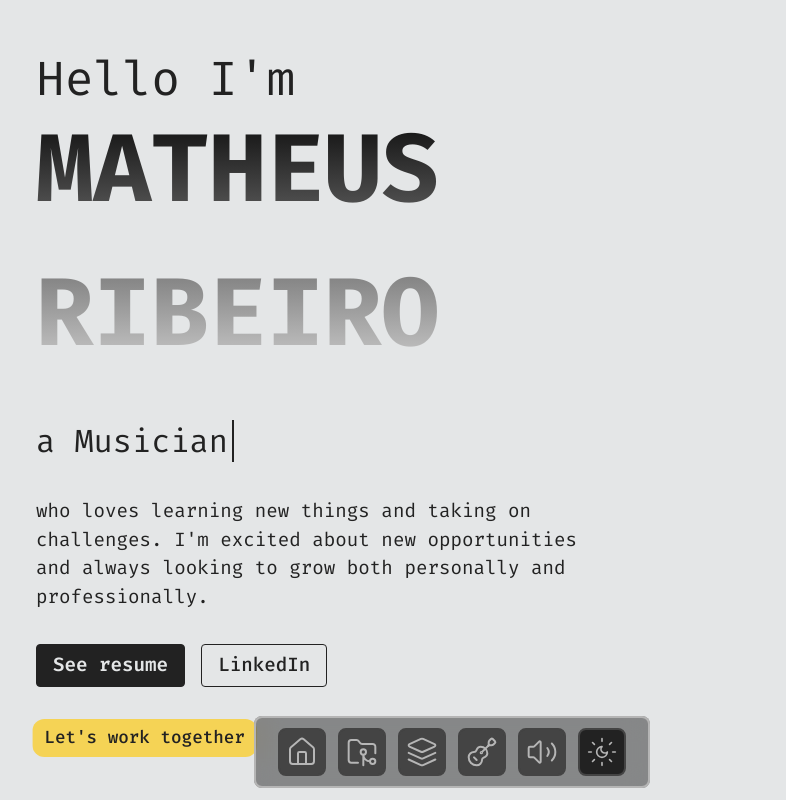
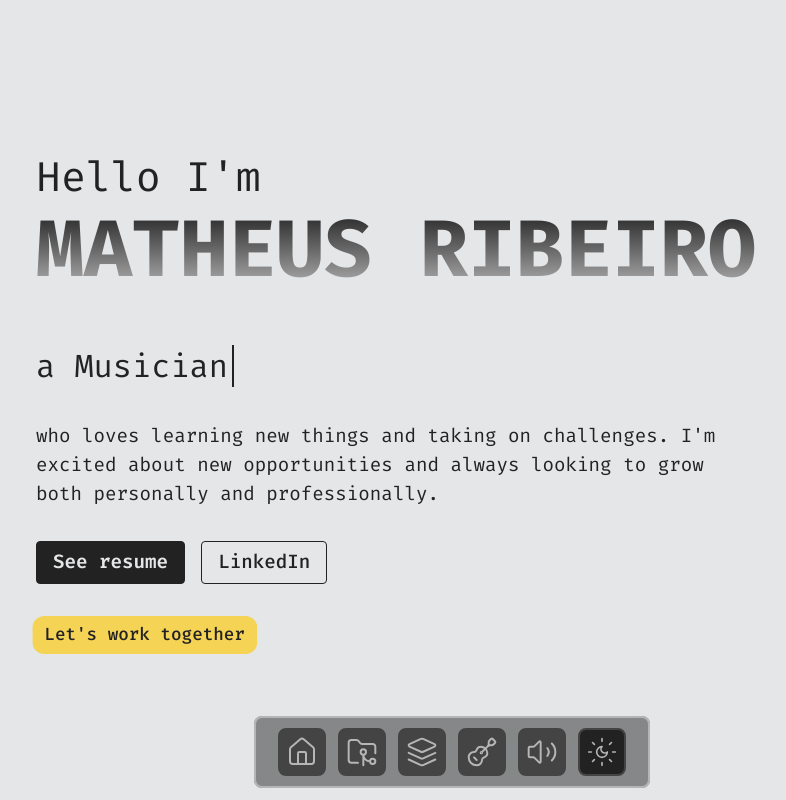
Before and after one commit to limematheuz/portfolio, a React (Vite) app: page / in a window 1280 px wide. Shown: the top 800 px of the page, without its empty margins (188-974 px from the left). Built offline with nearby package versions, Linux system fonts and the light colour scheme; a web font is replaced by a local one.

Commit message:
HotFix: change hero styles to fit in laptop devices

```diff
--- a/src/components/Hero/Hero.css
+++ b/src/components/Hero/Hero.css
@@ -1,5 +1,5 @@
 .hero-container {
-  height: 100vh;
+  height: 100dvh;
   width: 100%;
   display: flex;
   justify-content: center;
@@ -27,7 +27,7 @@
 }
 
 .hero-content h1 {
-  font-size: 6rem;
+  font-size: 5rem;
   font-weight: 700;
   text-transform: uppercase;
   /* color: var(--accent-color); */
@@ -78,7 +78,7 @@
 }
 
 .hero-content p {
-  width: 70%;
+  width: 85%;
   font-size: var(--normal-font);
   font-weight: 400;
 }
--- a/src/components/TechSlider/TechSlider.css
+++ b/src/components/TechSlider/TechSlider.css
@@ -15,6 +15,7 @@
     rgba(0, 0, 0, 1) 80%,
     rgba(0, 0, 0, 0)
   );
+  margin-top: 1rem;
 }
 
 @keyframes scrollLeft {
--- a/src/index.css
+++ b/src/index.css
@@ -65,7 +65,7 @@ html,
   --small-font: 1rem;
   --normal-font: 1.2rem;
   --big-size-font: 2rem;
-  --xbig-size-font: 3rem;
+  --xbig-size-font: 2.6rem;
 
   /* Mobile font-size */
   --xxsmall-font-mobile: 0.6rem;
```
